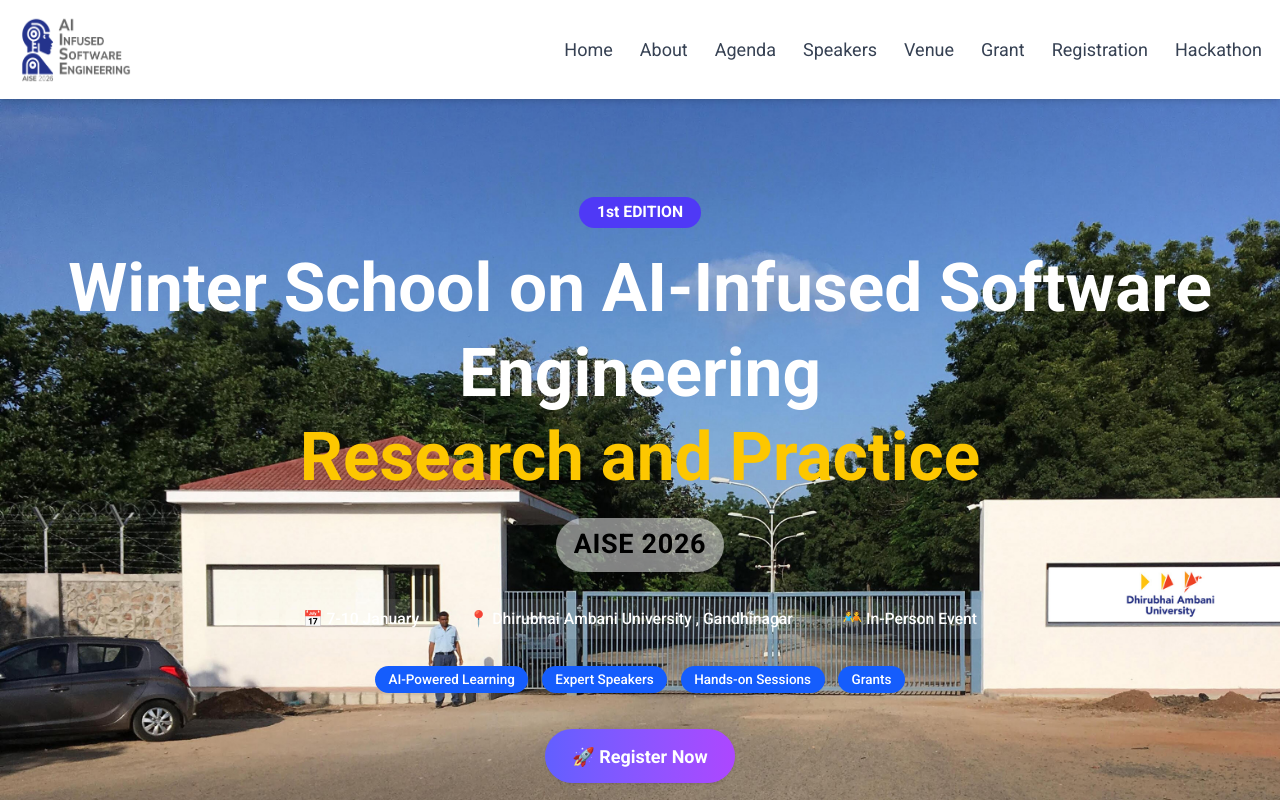
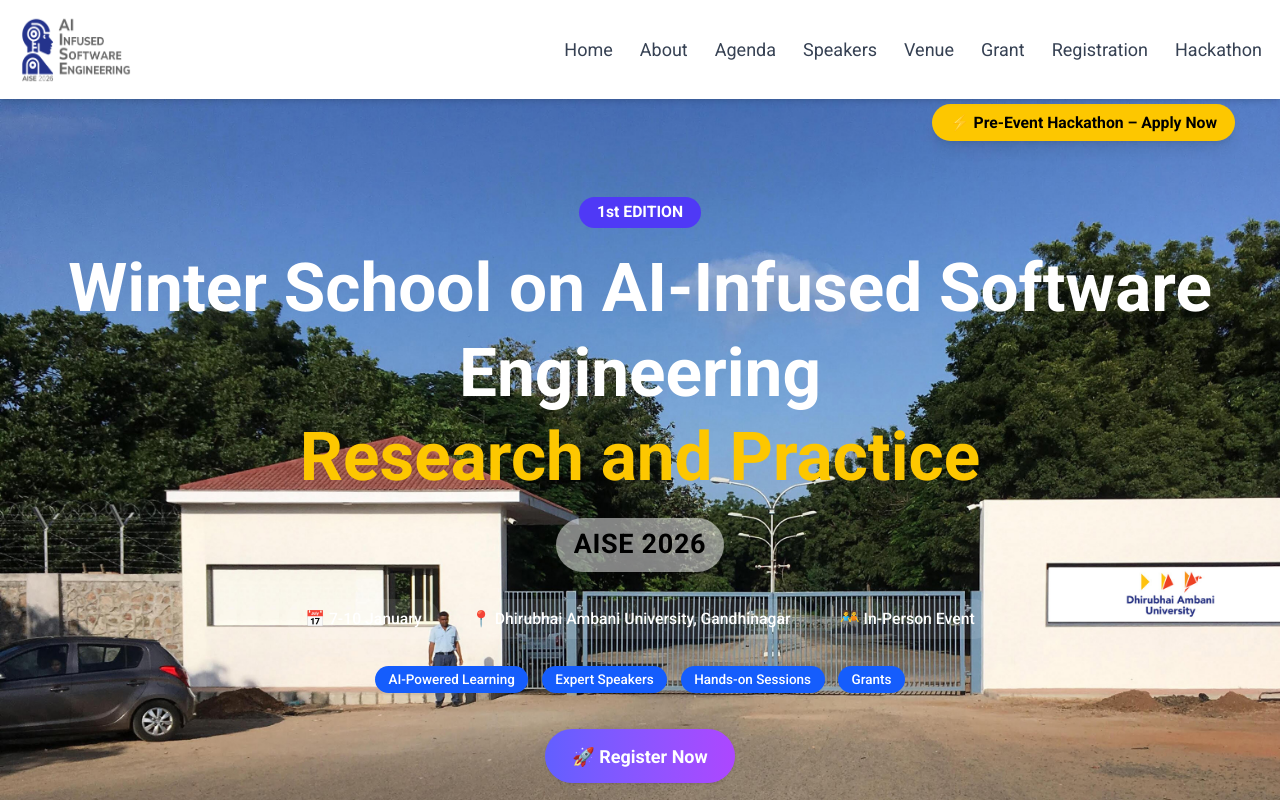
Before and after one commit to rahultiwari1818/aise_acm, a React (Vite) app: page / in a window 1280 px wide. Shown: the top 800 px of the page. Built offline with nearby package versions, Linux system fonts and the light colour scheme.

Commit message:
created a new button for anouncement for pre event hackathon

```diff
--- a/src/components/HeroSection.jsx
+++ b/src/components/HeroSection.jsx
@@ -1,72 +1,23 @@
 "use client";
 
-// const codeSnippets = [
-//   {
-//     text: `from agent_framework import ReasoningAgent
+import { Link } from "react-router-dom";
 
-// class CodeReviewAgent:
-//     def analyze_pr(self, diff):
-//         issues = self.detect_patterns(diff)
-//         suggestions = self.suggest_improvements()
-//         return self.format_review(issues, suggestions)`,
-//     top: "20%",
-//     left: "5%",
-//   },
-//   {
-//     text: `const agent = new SoftwareAgent({
-//   codeGeneration: true,
-//   testing: true,
-//   debugging: true
-// });
-// await agent.processRequirements(userStory);`,
-//     top: "15%",
-//     left: "70%",
-//   },
-//   {
-//     text: `async function orchestrateAgents() {
-//   const swarm = new AgentSwarm();
-//   return await swarm.collaborate(complexTask);
-// }`,
-//     top: "65%",
-//     left: "10%",
-//   },
-//   {
-//     text: `interface AgentOrchestrator {
-//   delegate(task: Task): Promise<AgentResult>;
-//   coordinate(agents: Agent[]): Workflow;
-//   monitor(execution: ExecutionContext): void;
-// }`,
-//     top: "60%",
-//     left: "75%",
-//   },
-// ];
+// Uncomment this if you use motion animations
+// import { motion } from "framer-motion";
 
 export default function HeroSection() {
   return (
     <section className="relative min-h-screen hero-section-bg text-white flex flex-col items-center justify-center overflow-hidden px-6 py-16">
 
-      {/* Background Animated Code */}
-      {/* {codeSnippets.map((snippet, idx) => (
-        <motion.pre
-          key={idx}
-          initial={{ opacity: 0.5, y: 30 }}
-          animate={{ opacity: 1, y: 0 }}
-          transition={{
-            duration: 8 + idx,
-            repeat: Infinity,
-            repeatType: "mirror",
-            ease: "easeInOut",
-          }}
-          className="absolute font-mono text-sm whitespace-pre-wrap z-0 pointer-events-none blur-sm"
-          style={{
-            top: snippet.top,
-            left: snippet.left,
-            width: "300px",
-          }}
+      {/* 🔔 Pre-Event Hackathon Announcement Button */}
+      <div className="absolute top-4 right-10 z-20">
+        <Link
+          to="/hackathon"
+          className="bg-yellow-400 text-black text-sm font-semibold px-4 py-2 rounded-full shadow-lg hover:bg-yellow-300 transition"
         >
-          {snippet.text}
-        </motion.pre>
-      ))} */}
+          ⚡ Pre-Event Hackathon – Apply Now
+        </Link>
+      </div>
 
       {/* Tag */}
       <div className="relative z-10 text-sm bg-indigo-600 px-4 py-1 rounded-full font-semibold mb-4">
@@ -78,10 +29,6 @@ export default function HeroSection() {
         Winter School on AI-Infused Software Engineering
         <br />
         <span className="text-yellow-400">Research and Practice</span>
-        <br />
-        {/* <span className="text-2xl font-medium text-gray-200">
-          for Software Engineering
-        </span> */}
       </h1>
 
       {/* Subtitle */}
@@ -95,7 +42,7 @@ export default function HeroSection() {
           📅 7-10 January
         </span>
         <span className="bg-white/10 px-4 py-2 rounded-full flex items-center gap-2">
-          📍 Dhirubhai Ambani University , Gandhinagar
+          📍 Dhirubhai Ambani University, Gandhinagar
         </span>
         <span className="bg-white/10 px-4 py-2 rounded-full flex items-center gap-2">
           🧑‍🤝‍🧑 In-Person Event
@@ -104,7 +51,12 @@ export default function HeroSection() {
 
       {/* Feature Tags */}
       <div className="relative z-10 mt-6 flex flex-wrap justify-center gap-3 text-xs font-medium">
-        {["AI-Powered Learning", "Expert Speakers", "Hands-on Sessions", "Grants"].map((item) => (
+        {[
+          "AI-Powered Learning",
+          "Expert Speakers",
+          "Hands-on Sessions",
+          "Grants",
+        ].map((item) => (
           <span
             key={item}
             className="bg-blue-600 text-white px-3 py-1 rounded-full hover:bg-blue-700 transition"
@@ -114,7 +66,7 @@ export default function HeroSection() {
         ))}
       </div>
 
-      {/* CTA Buttons */}
+      {/* CTA Button */}
       <div className="relative z-10 mt-8 flex flex-wrap justify-center gap-4">
         <a
           href="#Registration"
```
